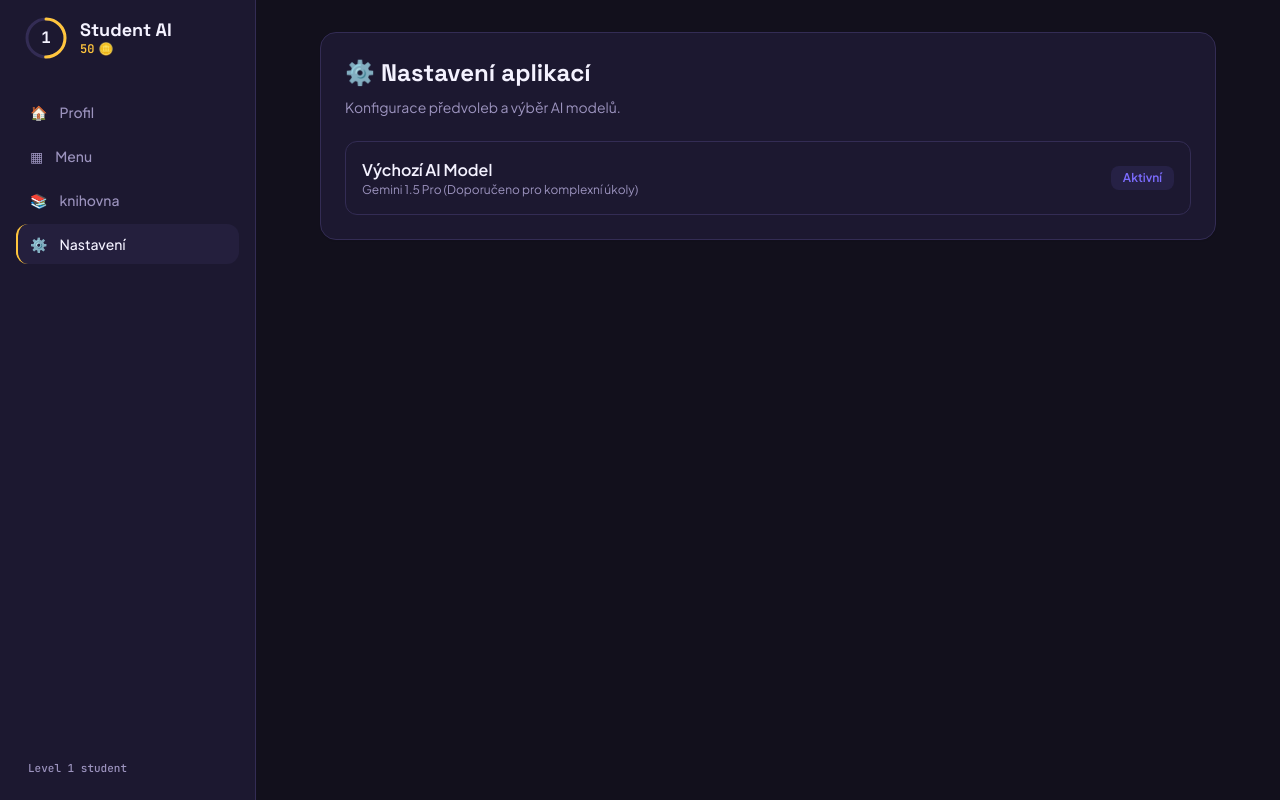
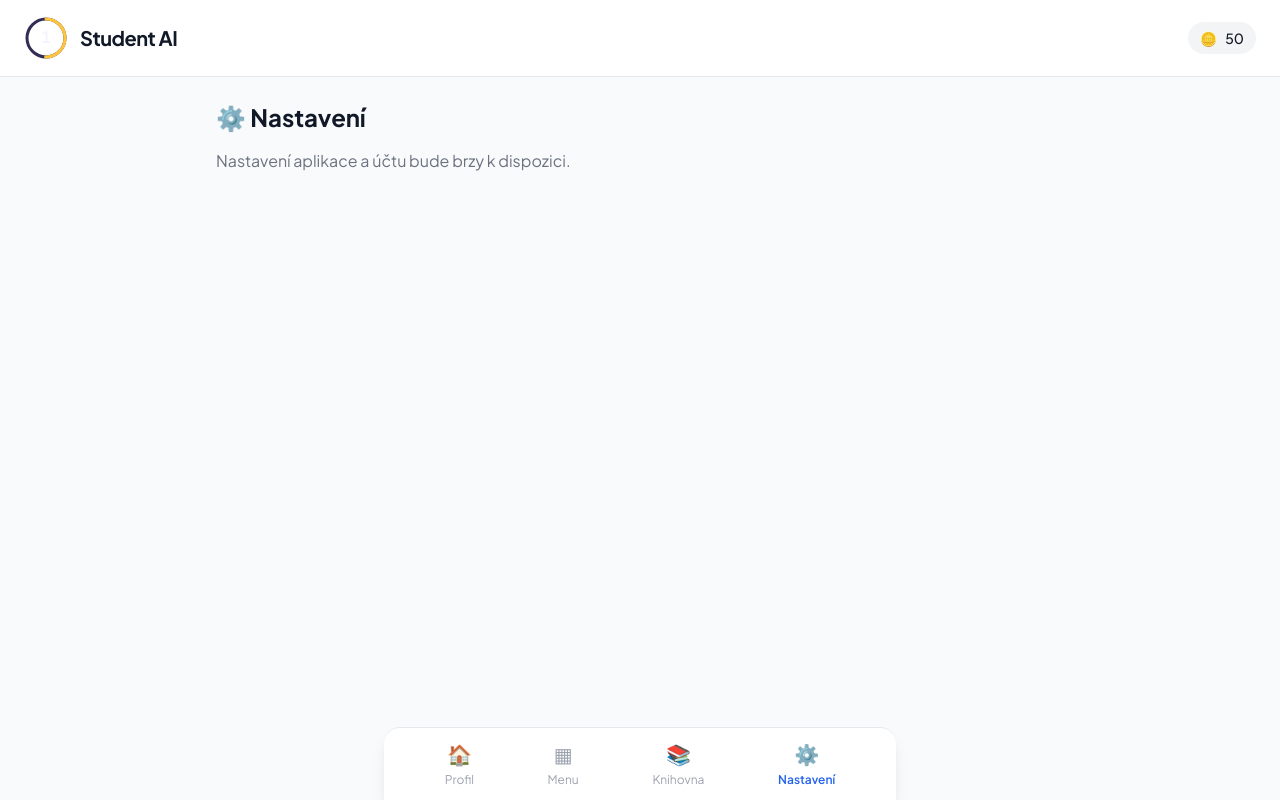
Before and after one commit to InfinityLook/Student-Ai, a Next.js app: page / in a window 1280 px wide. Both pictures are taken after a click on the button "⚙️ Nastavení". Built offline with nearby package versions, Linux system fonts and the light colour scheme.

Commit message:
Refactor DashboardShell with new layout and features

```diff
--- a/components/DashboardShell.tsx
+++ b/components/DashboardShell.tsx
@@ -17,79 +17,49 @@ import FocusTimerModule from "@/components/modules/FocusTimerModule";
 import TaskPlannerModule from "@/components/modules/TaskPlannerModule";
 import StudyLibrary from "@/components/StudyLibrary";
 
-
-const SUB_MODULE_IDS = ["planner", "shop", "timer", "files", "flashcards", "test", "solver"];
+const SUB_MODULE_IDS = ["planner", "shop", "timer", "files", "flashcards", "test", "solver", "knihovna"];
 
 const PRIMARY_TABS = [
   { id: "profile", label: "Profil", icon: "🏠" },
   { id: "menu", label: "Menu", icon: "▦" },
-  { id: "knihovna", label: "knihovna", icon: "📚" },
+  { id: "knihovna", label: "Knihovna", icon: "📚" },
   { id: "settings", label: "Nastavení", icon: "⚙️" },
 ];
 
 export default function DashboardShell() {
   const { activeModule, setActiveModule, credits, totalCreditsEarned } = useStore();
-  const { level } = getLevelInfo(totalCreditsEarned);
+  const { level, currentLevelXp, xpForNextLevel } = getLevelInfo(totalCreditsEarned);
 
   const isSubModule = SUB_MODULE_IDS.includes(activeModule);
   const activeTab = activeModule === "profile" ? "profile" : activeModule === "settings" ? "settings" : "menu";
 
   return (
-    <div className="flex h-screen bg-canvas text-ink overflow-hidden font-sans">
-      <aside className="hidden md:flex flex-col w-64 bg-surface border-r border-edge p-4">
-        <div className="flex items-center gap-3 mb-8 px-2">
-          <LevelBadge size={44} />
-          <div className="min-w-0">
-            <h1 className="font-display font-bold text-lg text-ink leading-tight">Student AI</h1>
-            <div className="flex items-center gap-1 text-xs font-mono font-semibold text-gold">
+    <div className="min-h-screen bg-gray-50 dark:bg-gray-950 text-gray-900 dark:text-gray-100 flex flex-col">
+      <NotificationSystem />
+
+      {/* Horní lišta */}
+      <header className="border-b bg-white dark:bg-gray-900 border-gray-200 dark:border-gray-800 px-6 py-4 flex justify-between items-center sticky top-0 z-20">
+        <div className="flex items-center gap-3">
+          <LevelBadge level={level} />
+          <h1 className="text-xl font-bold tracking-tight">Student AI</h1>
+        </div>
+        <div className="flex items-center gap-2 bg-gray-100 dark:bg-gray-800 px-3 py-1.5 rounded-full font-medium text-sm">
+          <span>🪙</span>
           <span>{credits}</span>
-              <span>🪙</span>
         </div>
-          </div>
-        </div>
-
-        <nav className="space-y-1 flex-1">
-          {PRIMARY_TABS.map((tab) => (
-            <button
-              key={tab.id}
-              onClick={() => setActiveModule(tab.id)}
-              className={`w-full flex items-center gap-3 px-3 py-2.5 rounded-xl text-sm font-medium transition-all border-l-2 ${
-                activeTab === tab.id
-                  ? "bg-surface-hover border-gold text-ink"
-                  : "border-transparent text-muted hover:bg-surface-hover hover:text-ink"
-              }`}
-            >
-              <span>{tab.icon}</span>
-              {tab.label}
-            </button>
-          ))}
-        </nav>
-
-        <div className="px-3 py-2 text-[11px] font-mono text-muted">Level {level} student</div>
-      </aside>
-
-      <div className="flex-1 flex flex-col min-w-0 overflow-hidden">
-        <header className="md:hidden flex items-center justify-between bg-surface border-b border-edge p-4 shrink-0">
-          <div className="flex items-center gap-3 min-w-0">
-            <LevelBadge size={36} />
-            <h1 className="font-display font-bold text-base text-ink truncate">Student AI</h1>
-          </div>
-          <span className="flex items-center gap-1 text-xs font-mono font-semibold px-2.5 py-1.5 bg-canvas border border-edge text-gold rounded-full shrink-0">
-            {credits} 🪙
-          </span>
       </header>
 
-        <main className="flex-1 overflow-y-auto p-6 md:p-8 pb-24 md:pb-8">
-          {isSubModule && (
-            <button
-              onClick={() => setActiveModule("menu")}
-              className="max-w-4xl mx-auto flex items-center gap-1 text-sm text-muted hover:text-ink mb-4 transition-colors"
-            >
-              ← Zpět do Menu
-            </button>
+      {/* Hlavní obsah */}
+      <main className="flex-1 pb-24">
+        {activeModule === "profile" && <ProfileModule />}
+        {activeModule === "settings" && (
+          <div className="p-6 max-w-4xl mx-auto">
+            <h2 className="text-2xl font-bold mb-4">⚙️ Nastavení</h2>
+            <p className="text-gray-500">Nastavení aplikace a účtu bude brzy k dispozici.</p>
+          </div>
         )}
 
-          {activeModule === "profile" && <ProfileModule />}
+        {/* Podstránky / Moduly */}
         {activeModule === "menu" && <MenuHubModule />}
         {activeModule === "planner" && <TaskPlannerModule />}
         {activeModule === "shop" && <ShopModule />}
@@ -98,49 +68,31 @@ export default function DashboardShell() {
         {activeModule === "flashcards" && <FlashcardsModule />}
         {activeModule === "test" && <AITestModule />}
         {activeModule === "solver" && <AISolver />}
-          {activeModule === "settings" && (
-            <div className="max-w-4xl mx-auto space-y-6">
-              <div className="bg-surface p-6 rounded-2xl border border-edge shadow-sm">
-                <h2 className="text-2xl font-display font-bold mb-2 text-ink">⚙️ Nastavení aplikací</h2>
-                <p className="text-muted text-sm mb-6">Konfigurace předvoleb a výběr AI modelů.</p>
-                <div className="space-y-4">
-                  <div className="flex items-center justify-between p-4 rounded-xl border border-edge">
-                    <div>
-                      <div className="font-semibold text-ink">Výchozí AI Model</div>
-                      <div className="text-xs text-muted">Gemini 1.5 Pro (Doporučeno pro komplexní úkoly)</div>
-                    </div>
-                    <span className="text-xs px-3 py-1 bg-violet/10 text-violet rounded-lg font-semibold">Aktivní</span>
-                  </div>
-                </div>
-              </div>
-            </div>
-          )}
+        {activeModule === "knihovna" && <StudyLibrary />}
       </main>
 
-        <nav className="md:hidden fixed bottom-0 left-0 right-0 bg-surface border-t border-edge flex items-stretch z-30 pb-[env(safe-area-inset-bottom)]">
-          {PRIMARY_TABS.map((tab) => (
+      {/* Spodní navigace */}
+      <nav className="fixed bottom-0 left-0 right-0 bg-white dark:bg-gray-900 border-t border-gray-200 dark:border-gray-800 py-3 px-6 flex justify-around items-center z-20 max-w-lg mx-auto rounded-t-2xl shadow-lg">
+        {PRIMARY_TABS.map((tab) => {
+          const isActive = activeTab === tab.id || (tab.id === "menu" && isSubModule && activeModule !== "knihovna");
+          return (
             <button
               key={tab.id}
-              onClick={() => setActiveModule(tab.id)}
-              className="flex-1 flex flex-col items-center justify-center gap-1 py-3 transition-all active:scale-95"
+              onClick={() => {
+                if (tab.id === "menu") setActiveModule("menu");
+                else if (tab.id === "knihovna") setActiveModule("knihovna");
+                else setActiveModule(tab.id);
+              }}
+              className={`flex flex-col items-center gap-1 transition-colors ${
+                isActive ? "text-blue-600 dark:text-blue-400 font-semibold" : "text-gray-400 hover:text-gray-600 dark:hover:text-gray-300"
+              }`}
             >
-              <span className={`text-xl transition-transform ${activeTab === tab.id ? "scale-110" : ""}`}>
-                {tab.icon}
-              </span>
-              <span className={`text-[11px] font-medium ${activeTab === tab.id ? "text-gold" : "text-muted"}`}>
-                {tab.label}
-              </span>
-              <span
-                className={`h-0.5 w-6 rounded-full transition-all ${
-                  activeTab === tab.id ? "bg-gold" : "bg-transparent"
-                }`}
-              />
+              <span className="text-xl">{tab.icon}</span>
+              <span className="text-xs">{tab.label}</span>
             </button>
-          ))}
+          );
+        })}
       </nav>
-      </div>
-
-      <NotificationSystem />
     </div>
   );
       }
```
Lines whose indentation alone changed are shown as unchanged.
